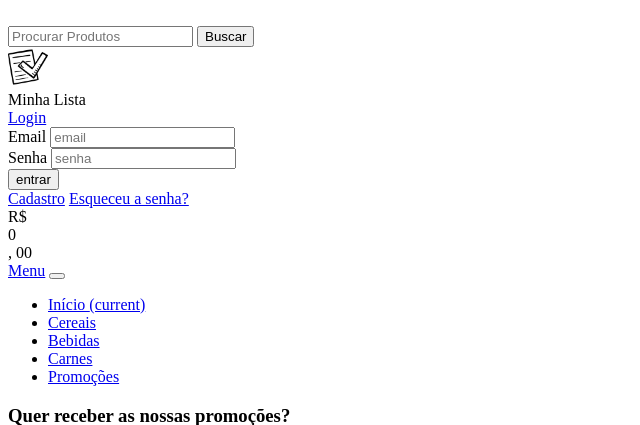
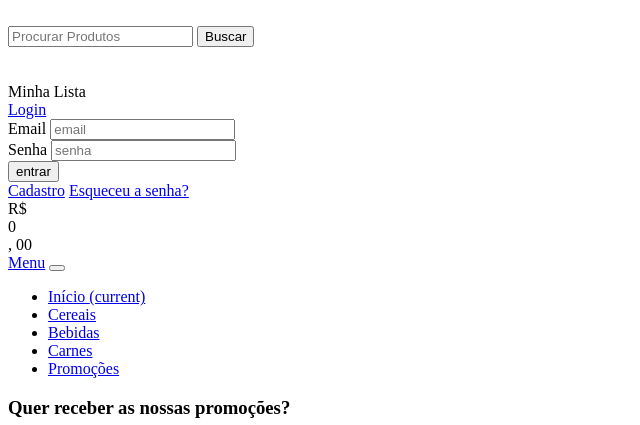
Before and after one commit to rodridev77/mercadinho, a PHP site: the page made by app/views/templates/default_template.php in a window 1280 px wide. Shown: the top 425 px of the page, without its empty margins (0-640 px from the left). Run offline with PHP 8.4, Linux system fonts and the light colour scheme; the template is opened without the code that fills it, so the values that code supplies are empty; some libraries are stand-ins or nearby versions.

Commit message:
navbar fix 1.1

```diff
--- a/app/views/templates/default_template.php
+++ b/app/views/templates/default_template.php
@@ -36,13 +36,12 @@
                     </form>
                 </div>
 
-                <div class="col-sm-2 group-icon-top">
+                <div class="col-sm-2">
                     <div class="icon-inline">
                         <div>
-                            <img src="<?php echo BASE_URL.'public/assets/img/media/mylist.png'; ?>" width="40px">
+                            <img src="<?php echo BASE_URL.'public/assets/img/media/shoplist.png'; ?>" width="40px">
                         </div>
-
-                        <div class="icon-text">Minha Lista</div>
+                        <div class="icon-text px-1">Minha Lista</div>
                     </div>
                 </div>
 
@@ -58,7 +57,7 @@
 
                                 </span></a>
                             <div class="dropdown-menu dropdown-menu-right">
-                                <form class="" onsubmit="login(event)">
+                                <form class="px-4 py-3" onsubmit="login(event)">
                                     <div class="form-group">
                                         <label for="Email">Email</label>
                                         <input type="email" class="form-control" name="email" id="Email"
```
Also changed, not shown: public/assets/img/media/shoplist.png (added).
